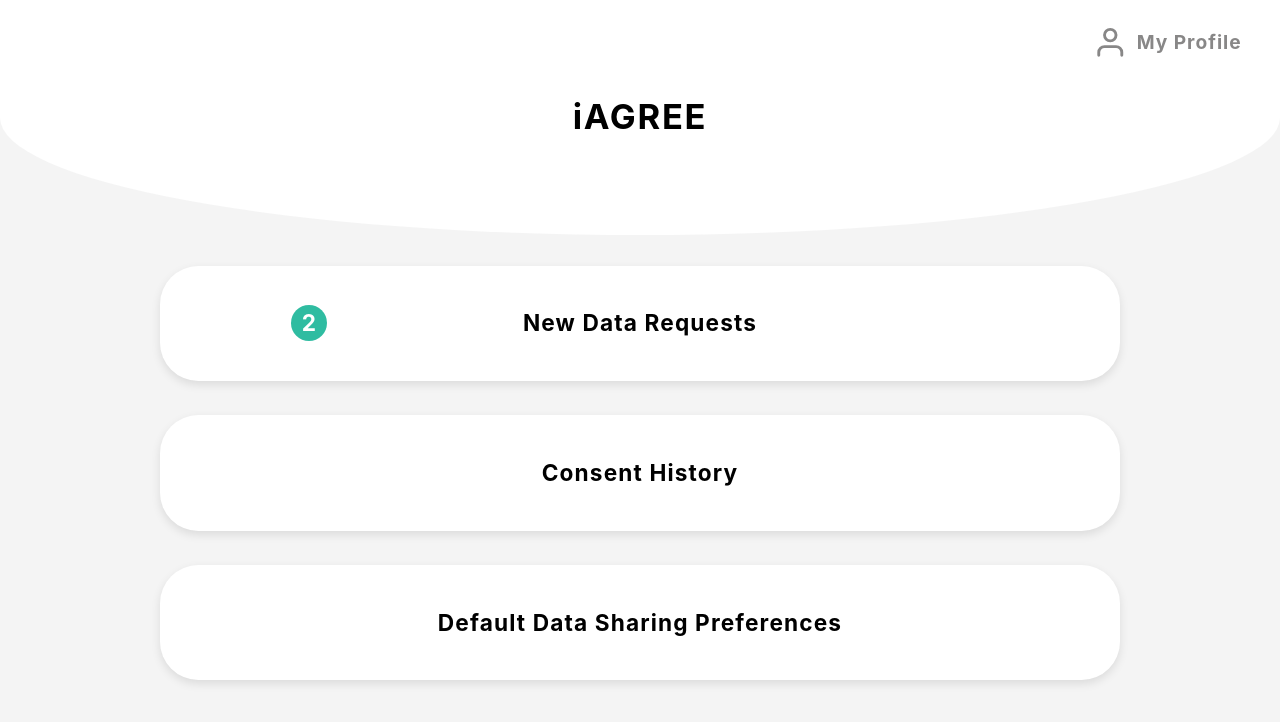
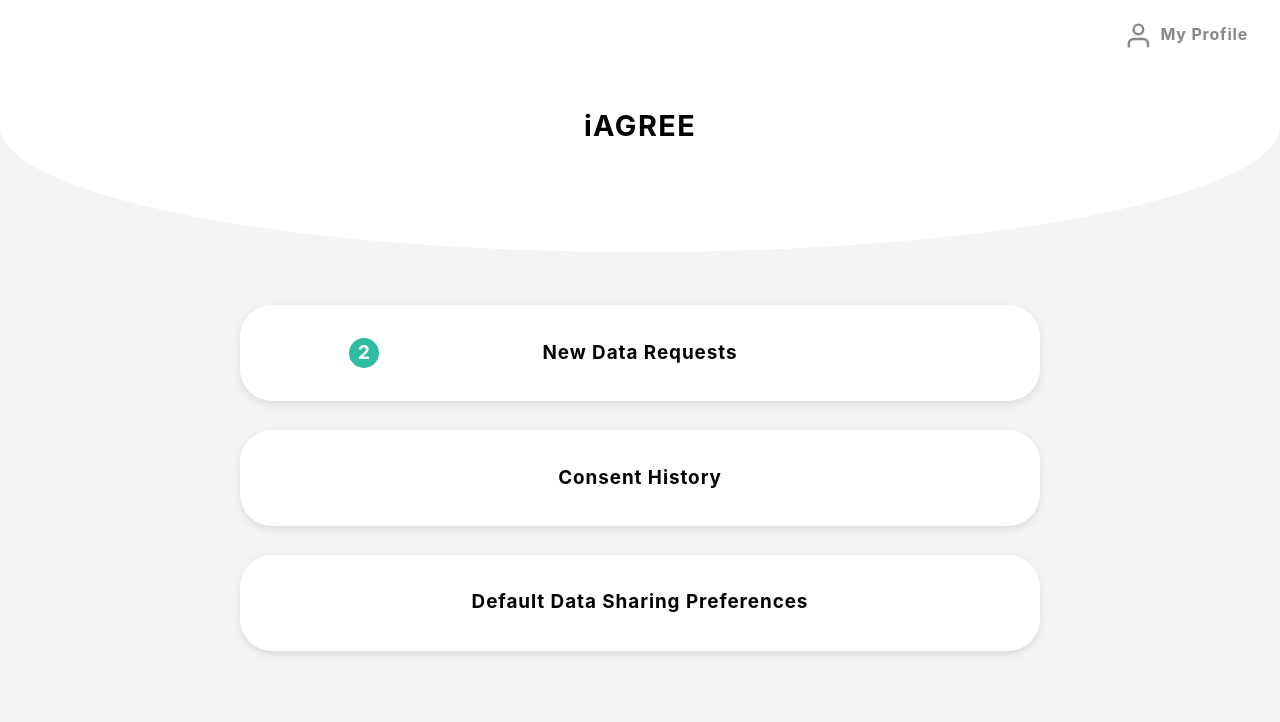
Before and after one commit to huzhx/baseline-preference, a React (Create React App) app: page / in a window 1280 px wide. Shown: the top 722 px of the page. Built offline with nearby package versions, Linux system fonts and the light colour scheme.

Commit message:
remove the font-size setting for screen larger than 1000px

```diff
--- a/src/index.css
+++ b/src/index.css
@@ -62,15 +62,3 @@ code {
     font-size: 100%;
   }
 }
-
-@media (min-width: 1000px) {
-  :root {
-    font-size: 120%;
-  }
-}
-
-@media (min-width: 2000px) {
-  :root {
-    font-size: 150%;
-  }
-}
```
